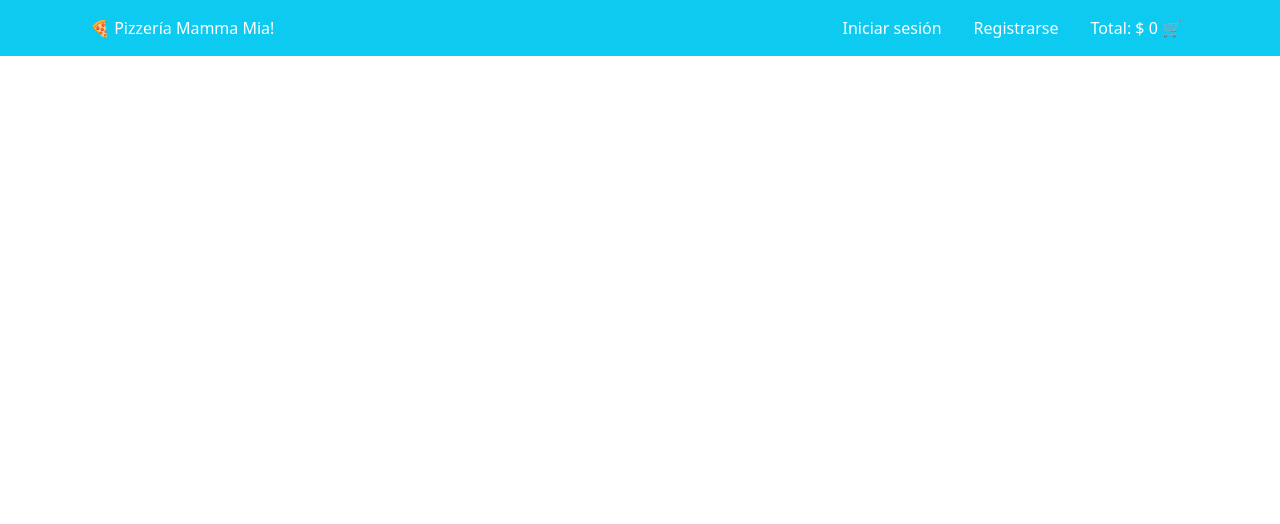
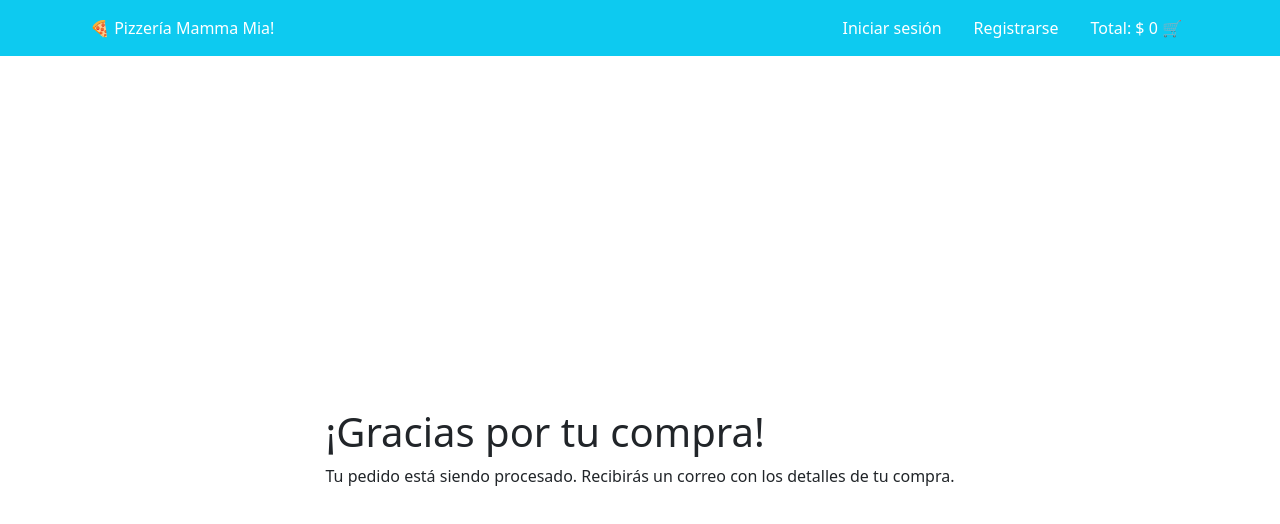
Before and after one commit to craguila14/mamma-mia, a React (Vite) app in the folder frontend/: page /confirmacion in a window 1280 px wide. Shown: the top 524 px of the page. Built offline with nearby package versions, Linux system fonts and the light colour scheme; no server answers.

Commit message:
agrego view confirmacion

```diff
--- a/frontend/src/App.jsx
+++ b/frontend/src/App.jsx
@@ -10,7 +10,7 @@ import Login from "./views/Login";
 import Perfil from "./views/Perfil";
 import { AuthProvider } from "./context/AuthContext";
 import Admin from "./views/Admin";
-
+import Confirmacion from "./views/Confirmacion";
 
 const App = () => {
 
@@ -28,6 +28,7 @@ const App = () => {
           <Route path="/login" element={<Login/>}/>
           <Route path="/perfil" element={<Perfil/>}/>
           <Route path="/admin" element={<Admin/>}/>
+          <Route path="*" element={<Confirmacion/>}/>
        </Routes>
     </PizzaProvider>
     </ShoppingCartProvider>
--- /dev/null
+++ b/frontend/src/views/Confirmacion.jsx
@@ -0,0 +1,14 @@
+import React from 'react';
+
+const Confirmacion = () => {
+    return (
+        <div className="d-flex justify-content-center align-items-center vh-100">
+            <div>
+                <h1>¡Gracias por tu compra!</h1>
+                <p>Tu pedido está siendo procesado. Recibirás un correo con los detalles de tu compra.</p>
+            </div>
+        </div>
+    );
+};
+
+export default Confirmacion;
--- a/frontend/src/views/ShoppingCart.jsx
+++ b/frontend/src/views/ShoppingCart.jsx
@@ -20,7 +20,11 @@ const ShoppingCart = () => {
 
     const handleCheckout = () => {
         if (!currentUser) {
+            // Si el usuario no ha iniciado sesión, redirigir a la página de inicio de sesión
             navigate('/login');
+        } else {
+            // Si el usuario ha iniciado sesión, redirigir a la página de confirmación
+            navigate('/confirmacion');
         }
     };
 
```
